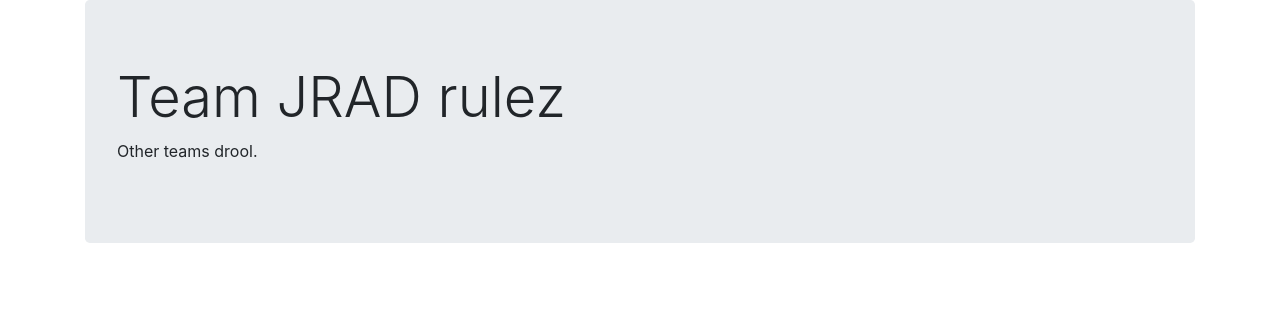
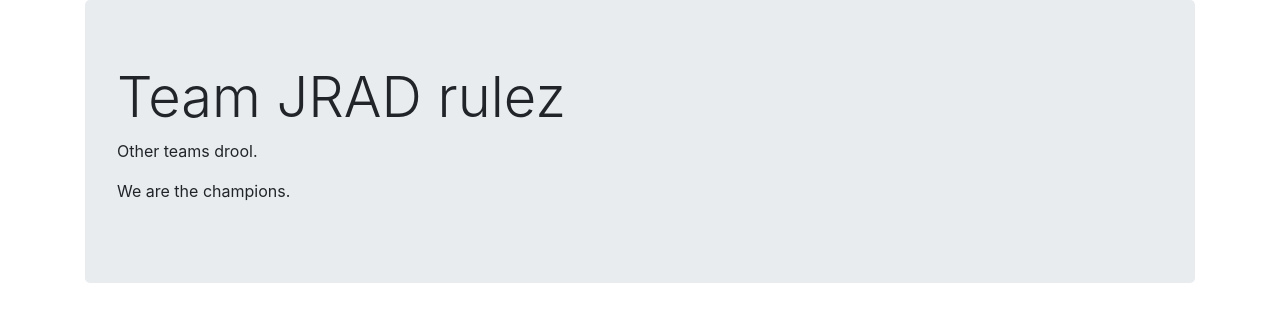
Before and after one commit to randolphbailey/project2-front-end, an Angular app: page / in a window 1280 px wide. Shown: the top 322 px of the page. Built offline with nearby package versions, Linux system fonts and the light colour scheme.

Commit message:
update homepage

```diff
--- a/src/app/app.component.html
+++ b/src/app/app.component.html
@@ -2,5 +2,6 @@
   <div class="jumbotron">
     <h1 class="display-4">Team JRAD rulez</h1>
     <p>Other teams drool.</p>
+    <p>We are the champions.</p>
   </div>
 </div>
```
